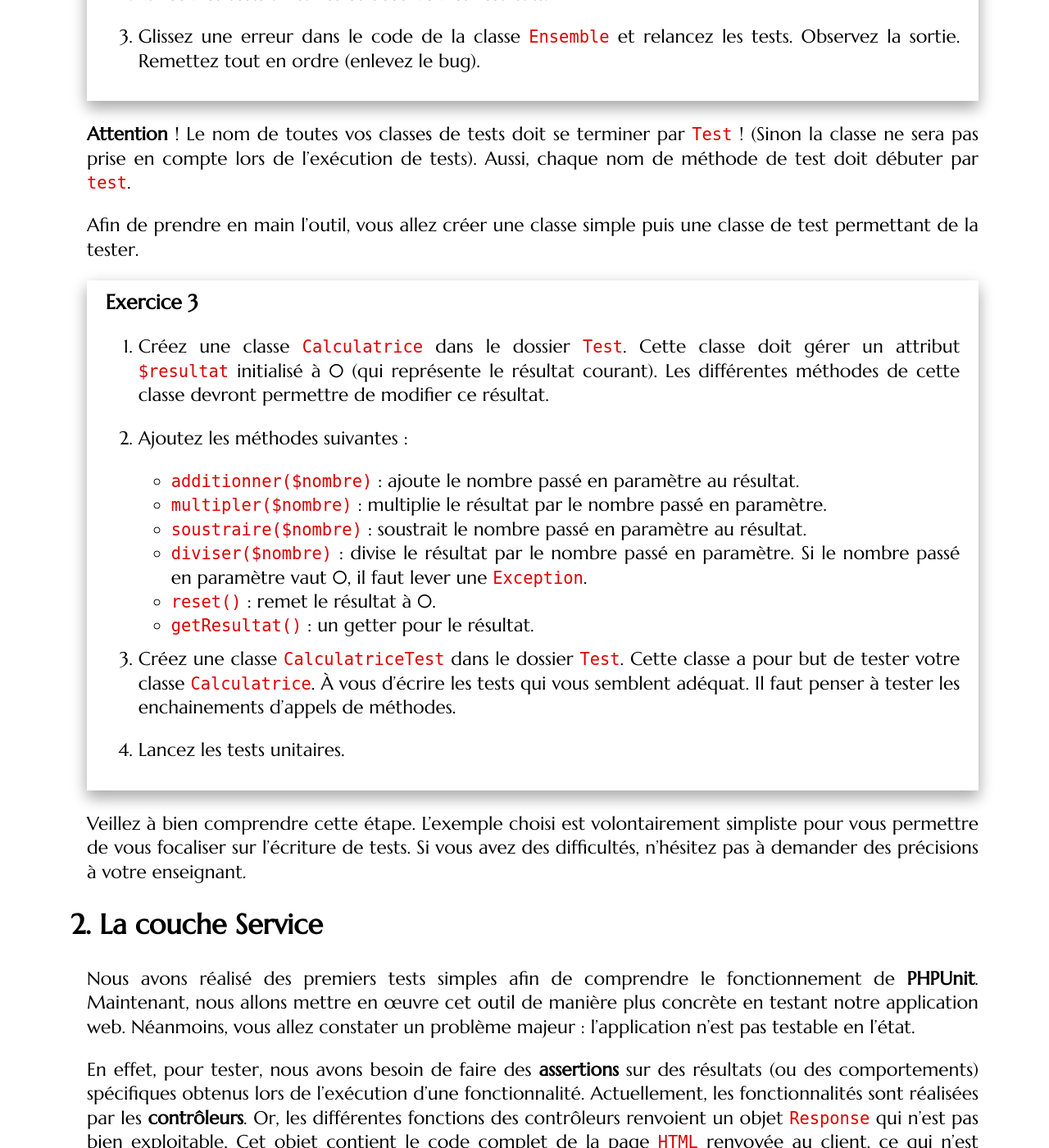
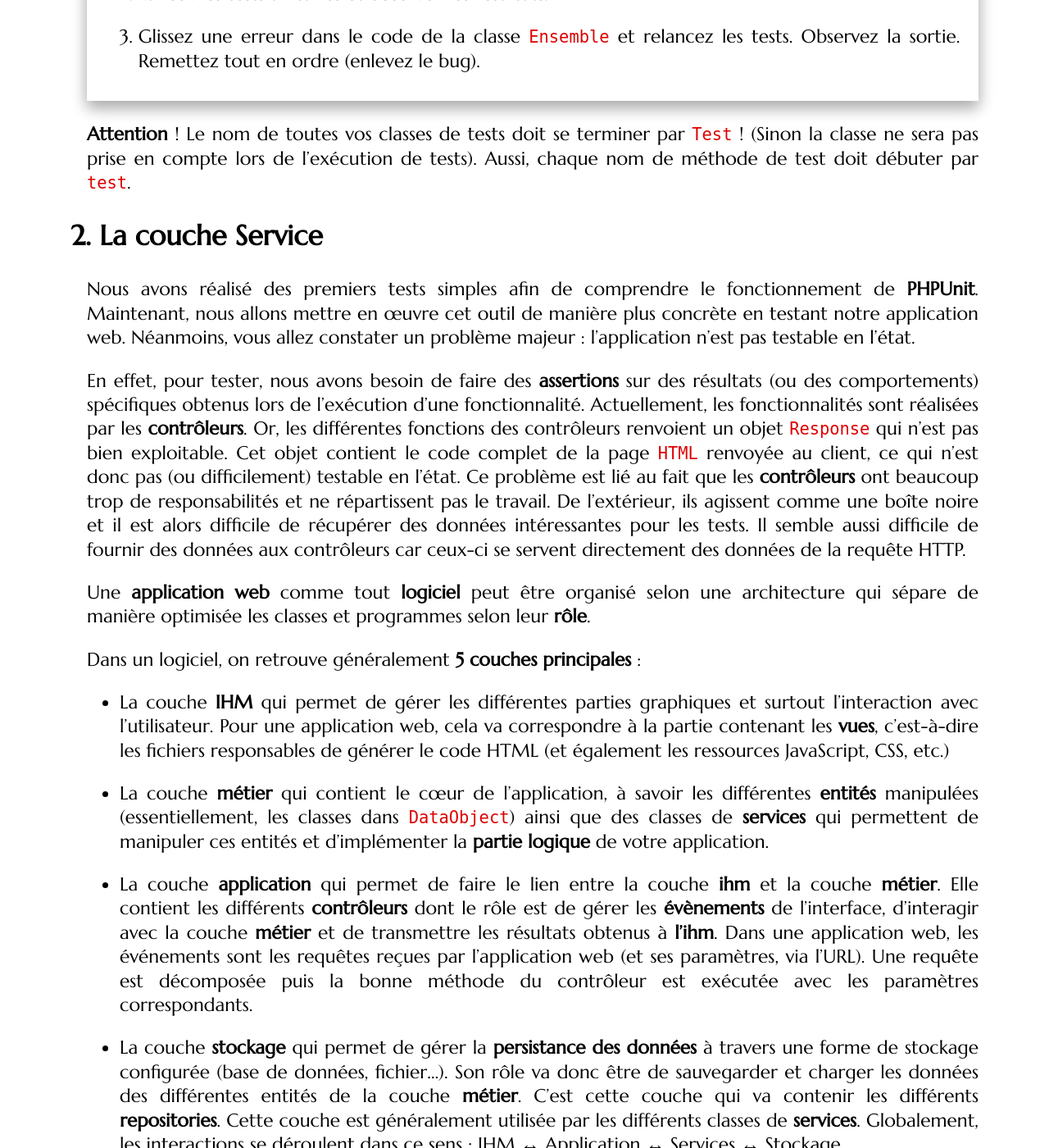
Before and after one commit to romainlebreton/R4.A.10-ComplementWeb, a Jekyll site: the page built from tutorials/tutorial_tests_1.md, in a window 1280 px wide and 1400 px high, scrolled down 5906 px. Shown: the whole window at 82% size. Built offline with Jekyll 4.4.1, drawn with Linux system fonts in a browser that asks for light colours; some web fonts are replaced; part of the change alters nothing that is shown; some of the changed text lies outside the part shown.

Commit message:
Màj td test 1

````diff
--- a/tutorials/tutorial_tests_1.md
+++ b/tutorials/tutorial_tests_1.md
@@ -4,6 +4,11 @@ subtitle: PHPUnit, Couche service
 layout: tutorial
 lang: fr
 ---
+
+<!--
+An prochain :
+* Publication::create → Publication::construire
+-->
 
 L'objectif de cette séance est de vous former à la mise en place de tests unitaires sur une application web PHP.
 
@@ -73,7 +78,7 @@ Parmi les méthodes d'assertion, on peut citer :
 * `assertNull(resultat, message)` : permet de vérifier qu'un résultat est bien **null**. Il existe aussi
 `assertNotNull(resultat, message)`.
 
-Cette liste est bien sûr non exhaustive et vous pourrez explorer plus en détail toutes les assertions disponibles.
+Cette liste est bien sûr non exhaustive et vous pourrez explorer plus en détail toutes les assertions disponibles sur la [documentation officielle](https://docs.phpunit.de/en/10.5/assertions.html).
 
 Une autre méthode bien pratique est aussi `expectException(exceptionClass)`. Cette méthode est à utiliser avant
 d'exécuter un bout de code et permet de vérifier que l'exception précisée à bien été levée. On peut aussi utiliser `expectExceptionMessage(message)` pour vérifier le message de l'exception levée.
@@ -188,11 +193,11 @@ class EnsembleTest extends TestCase {
 
 **Attention** ! Le nom de toutes vos classes de tests doit se terminer par `Test` ! (Sinon la classe ne sera pas prise en compte lors de l'exécution de tests). Aussi, chaque nom de méthode de test doit débuter par `test`.
 
-Afin de prendre en main l'outil, vous allez créer une classe simple puis une classe de test permettant de la tester.
+<!-- Afin de prendre en main l'outil, vous allez créer une classe simple puis une classe de test permettant de la tester.
 
 <div class="exercise">
 
-1. Créez une classe `Calculatrice` dans le dossier `Test`. Cette classe doit gérer un attribut `$resultat` initialisé à 0 (qui représente le résultat courant). Les différentes méthodes de cette classe devront permettre de modifier ce résultat.
+1. Créez une classe `Calculatrice` dans le dossier `Test`. Cette classe doit gérer un attribut `$resultat` initialisé à `0` (qui représente le résultat courant). Les différentes méthodes de cette classe devront permettre de modifier ce résultat.
 
 2. Ajoutez les méthodes suivantes :
 
@@ -210,7 +215,7 @@ Afin de prendre en main l'outil, vous allez créer une classe simple puis une cl
 </div>
 
 Veillez à bien comprendre cette étape. L'exemple choisi est volontairement simpliste pour vous permettre de vous
-focaliser sur l'écriture de tests. Si vous avez des difficultés, n'hésitez pas à demander des précisions à votre enseignant.
+focaliser sur l'écriture de tests. Si vous avez des difficultés, n'hésitez pas à demander des précisions à votre enseignant.  -->
 
 ## La couche Service
 
@@ -227,7 +232,7 @@ Dans un logiciel, on retrouve généralement **5 couches principales** :
 
 * La couche **métier** qui contient le cœur de l'application, à savoir les différentes **entités** manipulées (essentiellement, les classes dans `DataObject`) ainsi que des classes de **services** qui permettent de manipuler ces entités et d'implémenter la **partie logique** de votre application.
 
-* La couche **application** qui permet de faire le lien entre la couche **ihm** et la couche **métier**. Elle contient les différents **contrôleurs** dont le rôle est de gérer les **évènements** qui surviennent sur l'interface et d'envoyer des **requêtes** auprès de la couche **métier** et de transmettre les résultats obtenus à **l'ihm**. Dans une application web, les événements sont les requêtes reçues par l'application web (et ses paramètres, via l'URL). Une requête est décomposée puis la bonne méthode du contrôleur est exécutée avec les paramètres correspondants.
+* La couche **application** qui permet de faire le lien entre la couche **ihm** et la couche **métier**. Elle contient les différents **contrôleurs** dont le rôle est de gérer les **évènements** de l'interface, d'interagir avec la couche **métier** et de transmettre les résultats obtenus à **l'ihm**. Dans une application web, les événements sont les requêtes reçues par l'application web (et ses paramètres, via l'URL). Une requête est décomposée puis la bonne méthode du contrôleur est exécutée avec les paramètres correspondants.
 
 * La couche **stockage** qui permet de gérer la **persistance des données** à travers une forme de stockage configurée (base de données, fichier...). Son rôle va donc être de sauvegarder et charger les données des différentes entités de la couche **métier**. C'est cette couche qui va contenir les différents **repositories**. Cette couche est généralement utilisée par les différents classes de **services**. Globalement, les interactions se déroulent dans ce sens : IHM ↔ Application ↔ Services ↔ Stockage.
 
@@ -251,7 +256,11 @@ Nous allons commencer à extraire la logique métier de notre application en cr
 
 2. Dans ce nouveau dossier, créez une classe `PublicationService`.
 
-3. Créez une méthode `recupererPublications` qui permet de récupérer toutes les publications depuis le repository correspondant **et de les renvoyer**. Vous pouvez directement copier le code correspondant depuis la méthode `afficherListe` de `ControleurPublication`.
+3. Créez une méthode
+   ```php
+   public function recupererPublications(): array
+   ```
+   qui permet de récupérer toutes les publications depuis le repository correspondant **et de les renvoyer**. Vous pouvez directement copier le code correspondant depuis la méthode `afficherListe` de `ControleurPublication`.
 
 4. Modifiez le code de la méthode `afficherListe` de `ControleurPublication` pour utiliser votre nouveau **service** au lieu de faire appel au repository.
 
@@ -308,6 +317,9 @@ Nous allons nous intéresser à la création des publications. Actuellement, dè
         (new PublicationRepository())->ajouter($publication);
     }
     ```
+
+    **Note :** Si vous avez une erreur de l'IDE *`rediriger` has protected
+    visibility*, ce n'est pas grave, elle sera dans quelques exercices.
 
 3. Dans la nouvelle méthode `creerPublication`, remplacez toutes les lignes qui ajoutent un message flash et redirigent l'utilisateur par le déclenchement d'une **ServiceException** contenant le message flash initialement prévu comme message flash. La syntaxe est la suivante :
 
@@ -408,10 +420,10 @@ La méthode `afficherPublications` effectue deux actions : récupération de l'u
 
 <div class="exercise">
 
-1. Dans la classe `UtilisateurService`, créez une méthode `recupererUtilisateur` qui prend en paramètre un identifiant d'utilisateur **et un booléen** `autoriserNull`. Ce booléen a pour but de préciser si une exception doit être levée ou non si l'utilisateur sélectionné n'existe pas (dans certains cas, on veut simplement récupérer la valeur `null` sans lever d'exceptions). La méthode doit donc renvoyer, à l'issu, l'utilisateur ciblé par l'identifiant (en se servant du repository). Si `autoriserNull` vaut `false` et que l'utilisateur récupéré est `null`, il faut lever une `ServiceException` (l'utilisateur n'existe pas !).
+1. Dans la classe `UtilisateurService`, créez une méthode `recupererUtilisateurParId` qui prend en paramètre un identifiant d'utilisateur **et un booléen** `autoriserNull`. Ce booléen a pour but de préciser si une exception doit être levée ou non si l'utilisateur sélectionné n'existe pas (dans certains cas, on veut simplement récupérer la valeur `null` sans lever d'exceptions). La méthode doit donc renvoyer, à l'issu, l'utilisateur ciblé par l'identifiant (en se servant du repository). Si `autoriserNull` vaut `false` et que l'utilisateur récupéré est `null`, il faut lever une `ServiceException` (l'utilisateur n'existe pas !).
 
     ```php
-    public function recupererUtilisateur($idUtilisateur, $autoriserNull = true) {
+    public function recupererUtilisateurParId($idUtilisateur, $autoriserNull = true) {
         $utilisateur = ...
         if(!$autoriserNull && ...) {
             ...
@@ -422,9 +434,13 @@ La méthode `afficherPublications` effectue deux actions : récupération de l'u
 
 2. La partie qui a pour but de récupérer des publications doit plutôt être codée au niveau de la classe `PublicationService`. Ajoutez donc une méthode `recupererPublicationsUtilisateur($idUtilisateur)` à ce service en reprenant la partie du code de `afficherPublications` qui récupère les publications.
 
-3. Remplacez le code de `afficherPublications` afin d'utiliser les deux méthodes (`recupererUtilisateur` et `recupererPublicationsUtilisateur` de `UtilisateurService` et `PublicationService`). Il ne faudra pas autoriser le fait de récupérer un utilisateur `null`. Veillez à bien traiter une éventuelle `ServiceException`.
+3. Remplacez le code de `afficherPublications` afin d'utiliser les deux méthodes (`recupererUtilisateurParId` et `recupererPublicationsUtilisateur` de `UtilisateurService` et `PublicationService`). Il ne faudra pas autoriser le fait de récupérer un utilisateur `null`. Veillez à bien traiter une éventuelle `ServiceException`.
 
-4. Vérifiez que tout fonctionne bien.
+4. {% raw %}
+   Modifiez aussi `afficherPublications` et `feed.html.twig` pour que le titre de la page `{% block page_title %}` soit `Page perso de login_de_l_utilisateur`.
+   {% endraw %}
+
+5. Vérifiez que tout fonctionne bien.
 
 </div>
 
````
